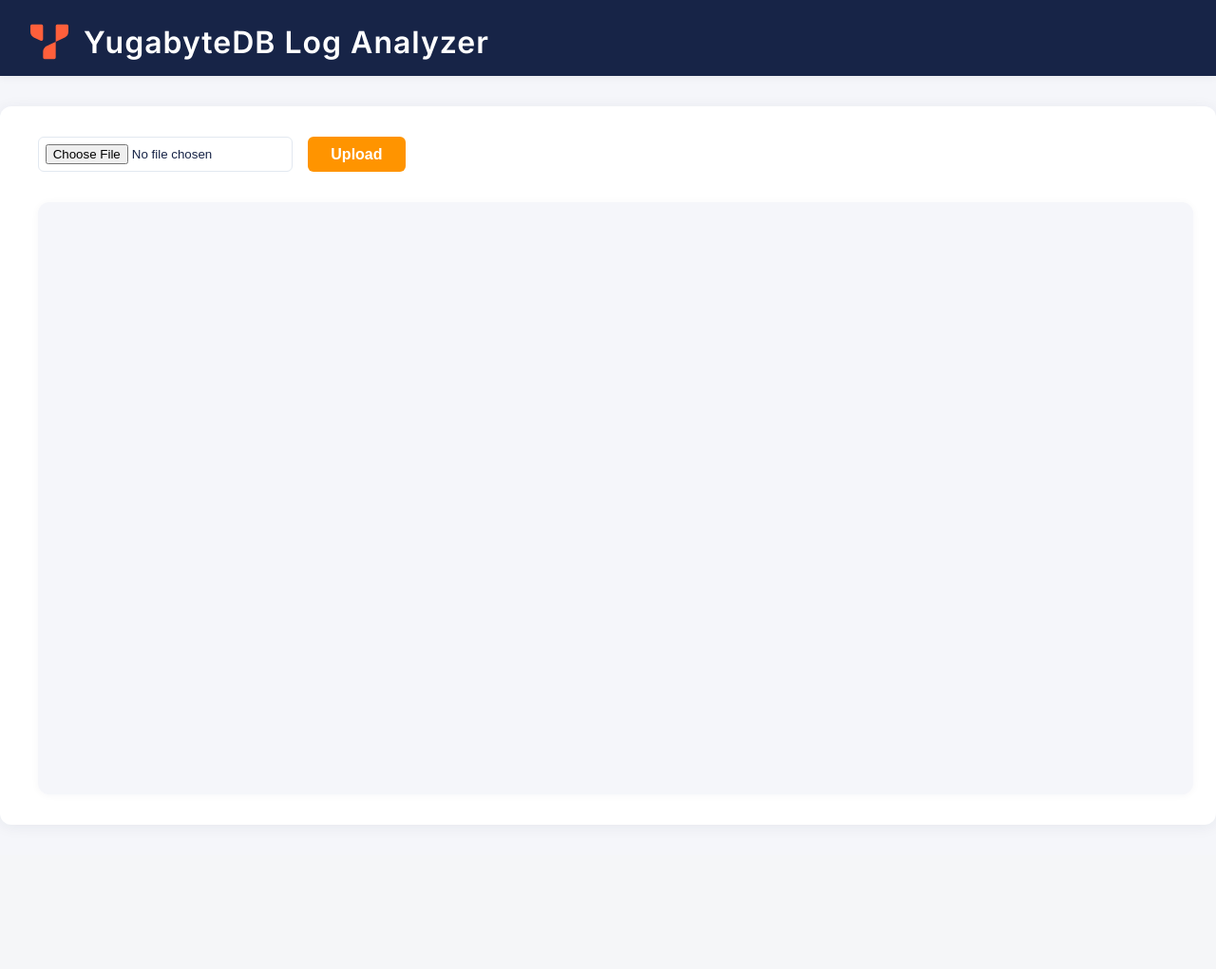
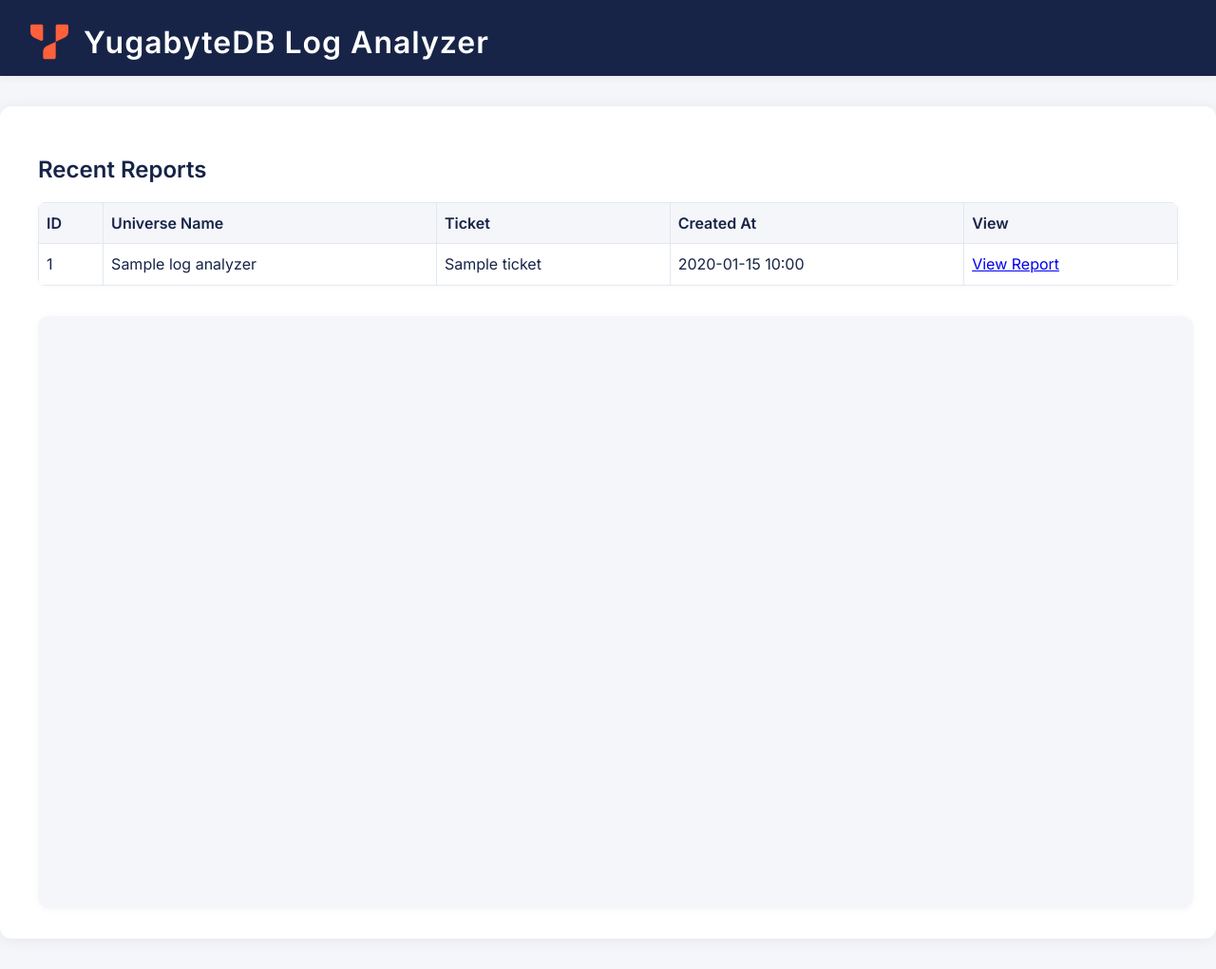
Before and after one commit to yugabyte/log_analyzer, a Flask app: page / in a window 1280 px wide. Shown: the whole page at 95% size. Before the commit the page ends 181 px from the top, so only its background shows below. Run offline with Flask 3, Linux system fonts and the light colour scheme; a database or web service that is not in the repository returns one stand-in record (values such as "Sample title"); some libraries are stand-ins or nearby versions.

Commit message:
feat: Implement log report upload and recent report display functionality

```diff
--- a/webserver/app.py
+++ b/webserver/app.py
@@ -15,19 +15,62 @@ uploaded_data = {}
 
 @app.route('/')
 def index():
-    return render_template('index.html')
+    # Fetch recent reports from DB
+    try:
+        conn = psycopg2.connect(
+            dbname="postgres",
+            user="log_analyzer_user",
+            password="changeme",
+            host="localhost",
+            port=5432
+        )
+        cur = conn.cursor()
+        cur.execute("""
+            SELECT id, universe_name, ticket, created_at FROM log_analyzer.reports ORDER BY created_at DESC LIMIT 10
+        """)
+        reports = [
+            {
+                'id': row[0],
+                'universe_name': row[1],
+                'ticket': row[2],
+                'created_at': row[3].strftime('%Y-%m-%d %H:%M')
+            }
+            for row in cur.fetchall()
+        ]
+        cur.close()
+        conn.close()
+    except Exception as e:
+        reports = []
+    return render_template('index.html', reports=reports)
 
 @app.route('/upload', methods=['POST'])
 def upload():
-    file = request.files.get('file')
-    if not file or not file.filename.endswith('.json'):
-        return 'Invalid file', 400
-    filepath = os.path.join(app.config['UPLOAD_FOLDER'], file.filename)
-    file.save(filepath)
-    with open(filepath, 'r') as f:
-        data = json.load(f)
-    uploaded_data['data'] = data
-    return jsonify({'status': 'success'})
+    # Accepts JSON payload with keys: universe_name, ticket, json_report
+    try:
+        data = request.get_json()
+        universe_name = data['universe_name']
+        ticket = data.get('ticket', '')
+        json_report = json.dumps(data['json_report'])
+        conn = psycopg2.connect(
+            dbname="postgres",
+            user="log_analyzer_user",
+            password="changeme",
+            host="localhost",
+            port=5432
+        )
+        cur = conn.cursor()
+        cur.execute("""
+            INSERT INTO log_analyzer.reports (universe_name, ticket, json_report, created_at)
+            VALUES (%s, %s, %s, NOW())
+            RETURNING id
+        """, (universe_name, ticket, json_report))
+        new_id = cur.fetchone()[0]
+        conn.commit()
+        cur.close()
+        conn.close()
+        return jsonify({'status': 'success', 'id': new_id})
+    except Exception as e:
+        return jsonify({'error': str(e)}), 500
 
 @app.route('/data')
 def get_data():
@@ -42,6 +85,31 @@ def serve_img(filename):
 @app.route('/reports/<uuid>')
 def report_page(uuid):
     return render_template('index.html', report_uuid=uuid)
+
+@app.route('/reports/<int:report_id>')
+def report_json(report_id):
+    # Return the report in JSON format from DB
+    try:
+        conn = psycopg2.connect(
+            dbname="postgres",
+            user="log_analyzer_user",
+            password="changeme",
+            host="localhost",
+            port=5432
+        )
+        cur = conn.cursor()
+        cur.execute("""
+            SELECT json_report FROM log_analyzer.reports WHERE id = %s
+        """, (report_id,))
+        row = cur.fetchone()
+        cur.close()
+        conn.close()
+        if row:
+            return jsonify(row[0])
+        else:
+            return jsonify({'error': 'Report not found'}), 404
+    except Exception as e:
+        return jsonify({'error': str(e)}), 500
 
 # Keep the old /reports/<uuid> JSON API as /api/reports/<uuid>
 @app.route('/api/reports/<uuid>')
--- a/webserver/static/app.js
+++ b/webserver/static/app.js
@@ -1,28 +1,10 @@
 document.addEventListener("DOMContentLoaded", function () {
-  const uploadForm = document.getElementById("uploadForm");
-  const jsonFile = document.getElementById("jsonFile");
   const nodeSelect = document.getElementById("nodeSelect");
   const logTypeSelect = document.getElementById("logTypeSelect");
   const controls = document.getElementById("controls");
   const histogramDiv = document.getElementById("histogram");
   const tablesDiv = document.getElementById("tables");
   let jsonData = null;
-
-  uploadForm.onsubmit = function (e) {
-    e.preventDefault();
-    const file = jsonFile.files[0];
-    if (!file) return;
-    const formData = new FormData();
-    formData.append("file", file);
-    fetch("/upload", { method: "POST", body: formData })
-      .then((res) => res.json())
-      .then(() => fetch("/data"))
-      .then((res) => res.json())
-      .then((data) => {
-        jsonData = data;
-        renderControlsAndData();
-      });
-  };
 
   // Auto-load report if report_uuid is present in the template context
   const reportUuidFromTemplate = window.report_uuid || null;
--- a/webserver/templates/index.html
+++ b/webserver/templates/index.html
@@ -51,32 +51,6 @@
         border-radius: 12px;
         box-shadow: 0 2px 16px rgba(23, 36, 71, 0.07);
         padding: 2em 2.5em 2em 2.5em;
-      }
-      form#uploadForm {
-        display: flex;
-        gap: 1em;
-        align-items: center;
-        margin-bottom: 1.5em;
-      }
-      input[type="file"] {
-        border: 1px solid var(--yuga-border);
-        border-radius: 6px;
-        padding: 0.5em;
-        background: #fff;
-      }
-      button {
-        background: var(--yuga-orange);
-        color: #fff;
-        border: none;
-        border-radius: 6px;
-        padding: 0.6em 1.5em;
-        font-weight: 600;
-        font-size: 1em;
-        cursor: pointer;
-        transition: background 0.2s;
-      }
-      button:hover {
-        background: #ffb347;
       }
       #controls {
         margin-bottom: 2em;
@@ -205,13 +179,38 @@
         src="/img/yugabytedb-icon-seeklogo.svg"
         alt="YugabyteDB Logo"
       />
-      <span class="yuga-title">YugabyteDB Log Analyzer</span>
+      <a href="/" style="text-decoration: none; color: inherit"
+        ><span class="yuga-title">YugabyteDB Log Analyzer</span></a
+      >
     </div>
     <div class="yuga-container">
-      <form id="uploadForm">
-        <input type="file" id="jsonFile" accept=".json" required />
-        <button type="submit">Upload</button>
-      </form>
+      {% if not report_uuid %}
+      <h2>Recent Reports</h2>
+      <table style="margin-bottom: 2em">
+        <thead>
+          <tr>
+            <th>ID</th>
+            <th>Universe Name</th>
+            <th>Ticket</th>
+            <th>Created At</th>
+            <th>View</th>
+          </tr>
+        </thead>
+        <tbody>
+          {% for report in reports %}
+          <tr>
+            <td>{{ report.id }}</td>
+            <td>{{ report.universe_name }}</td>
+            <td>{{ report.ticket }}</td>
+            <td>{{ report.created_at }}</td>
+            <td>
+              <a href="/reports/{{ report.id }}">View Report</a>
+            </td>
+          </tr>
+          {% endfor %}
+        </tbody>
+      </table>
+      {% endif %}
       <div id="controls" style="display: none">
         <label
           >Node:
```
Also changed, not shown: upload_report.py (added, +24 -0 lines).
